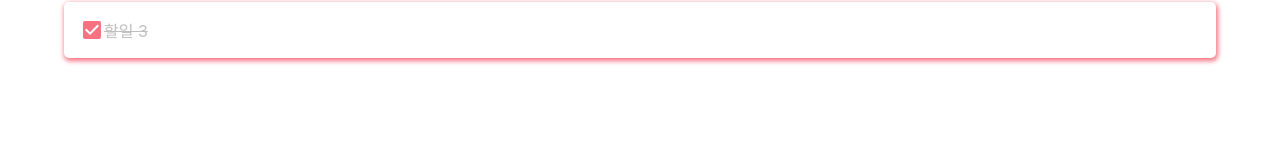
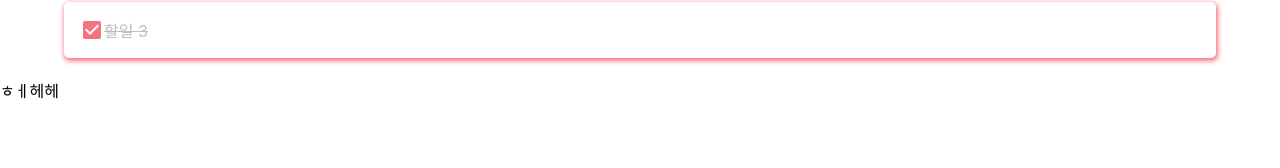
Before and after one commit to j-jhoo/ReactApp, a React (Create React App) app in the folder todo/: page / in a window 1280 px wide. Shown: the part 215-383 px from the top of the page. Built offline with nearby package versions, Linux system fonts and the light colour scheme.

Commit message:
TodoInsert 팝업페이지 추가

```diff
--- a/todo/src/App.js
+++ b/todo/src/App.js
@@ -2,6 +2,7 @@ import React, { useState } from "react";
 import "./App.css";
 import Template from "./components/Template";
 import TodoList from "./components/TodoList";
+import TodoInsert from "./components/TodoInsert";
 import { MdAddCircle } from "react-icons/md";
 
 const App = () => {
@@ -29,6 +30,7 @@ const App = () => {
       <div className="add-todo-button">
         <MdAddCircle />
       </div>
+      <TodoInsert />
     </Template>
   );
 };
--- a/todo/src/components/TodoInsert.js
+++ b/todo/src/components/TodoInsert.js
@@ -0,0 +1,7 @@
+import react from "react";
+
+const TodoInsert = () => {
+  return <div>ㅎㅔ헤헤</div>;
+};
+
+export default TodoInsert;
```
